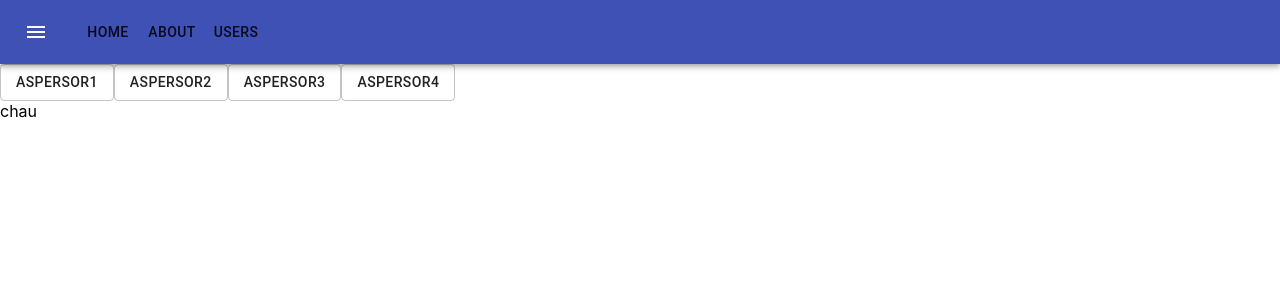
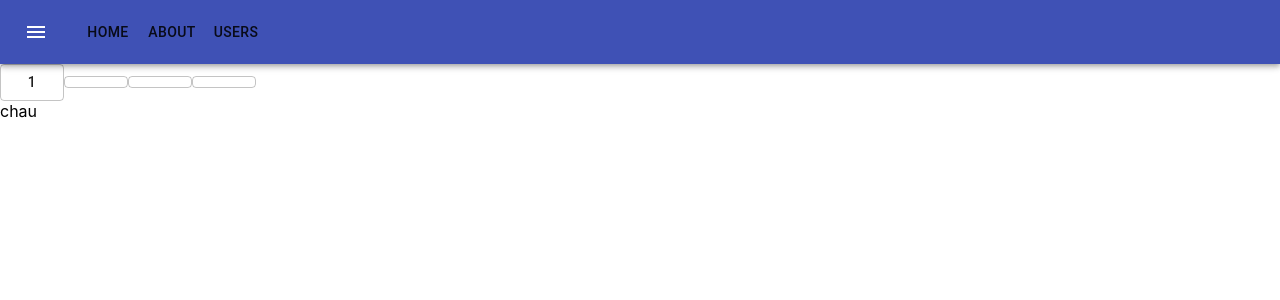
Before and after one commit to matiasvighi/regaap3, a React (Create React App) app: page /users in a window 1280 px wide. Shown: the top 300 px of the page. Built offline with nearby package versions, Linux system fonts and the light colour scheme.

Commit message:
se pasó toda la lógica de los botones a eventos. (Falta hacer cosas) revisar línea 67 y 78 88 98 etc

```diff
--- a/src/components/TiempoRegado.js
+++ b/src/components/TiempoRegado.js
@@ -14,12 +14,19 @@ export default function TiempoRegado() {
   const [anchorEl, setAnchorEl] = React.useState(null);
   const [anchorEl2, setAnchorEl2] = React.useState(null);
   const [field, setField] = React.useState(false);
-  const [aspersores, setAspersores] =React.useState({aspersor1: "Aspersor1",
-  aspersor2: "Aspersor2",
-  aspersor3: "Aspersor3",
-  aspersor4: "Aspersor4",
-  aspersor5: "Aspersor5",
-  aspersor6: "Aspersor6",})
+  const [aspersores, setAspersores] =React.useState([
+  {aspersor1: 1, tiempo: 5},
+  {aspersor2: 2, tiempo: 5},
+  {aspersor3: 3, tiempo: 5},
+  {aspersor4: 4, tiempo: 5},
+  {aspersor5: 5, tiempo: 5},
+  {aspersor6: 6, tiempo: 5}])
+  const [currentMenu, setCurrentMenu] =React.useState({
+    menu:0,
+    submenu:0
+
+  }
+  )
   const open = Boolean(anchorEl);
   const open2 = Boolean(anchorEl2);
   var ispressed = Boolean(field)
@@ -29,13 +36,19 @@ export default function TiempoRegado() {
   const handleClick = (event) => {
     setAnchorEl(event.currentTarget);
     console.log(event.currentTarget);
-    console.log("target name", event.currentTarget.id);
+    console.log("target name1", event.currentTarget.id);
+    const numberMenu = Number(event.currentTarget.id)
+    //aca poner una logica que extraiga el número de menú y lo guarde en el estado acontinuación:
+    setCurrentMenu({...currentMenu, menu : numberMenu})
   };
   const handleClick2 = (event) => {
     console.log("submenu2"),
       setAnchorEl2(event.currentTarget),
       console.log(event.currentTarget);
-    console.log("target name", event.currentTarget.id);
+    console.log("target name2", event.currentTarget.id);
+    const numberSubMenu = Number(event.currentTarget.id)
+    //aca poner una logica que extraiga el número de submenú y lo guarde en el estado acontinuación:
+    setCurrentMenu({...currentMenu, submenu : numberSubMenu})
   };
   const handleClick3 = (event) => {
     setField(true),
@@ -45,7 +58,14 @@ export default function TiempoRegado() {
 
   };
 
-  const handleChange = (event) => {setName(event.target.value),console.log(name,"nombre2"),setAspersores({...aspersores, aspersor1: name}),console.log(aspersores)};
+  const handleChange = (event) => {
+ console.log("numero menú",currentMenu.menu)
+
+ const garlopa = currentMenu.menu
+
+    setName(event.target.value),console.log(name,"nombre2"),setAspersores({...aspersores, garlopa: name}),console.log(aspersores)};
+   //ver como embocar lo de ...aspersores, ksks (ya que ahora están dentro de un array, justamente el n del array es el n, por eso no habria que hacer magias raras)
+    //preguntar como verga se hace para "llamar a una variable cuyo nombre voy a saber más adelante en js"(promise)
   const handleClose = () => {
     setAnchorEl(null);
     setAnchorEl2(null);
@@ -55,17 +75,17 @@ export default function TiempoRegado() {
   return (
     <div>
       <Button
-        id="basic-button1"
+        id="1"
         variant="outlined"
         aria-controls="basic-menu"
         aria-haspopup="true"
         aria-expanded={open ? "true" : undefined}
         onClick={handleClick}
       >
-        {aspersores.aspersor1}
+        {aspersores[0].aspersor1}
       </Button>
       <Button
-        id="basic-button2"
+        id="2"
         variant="outlined"
         aria-controls="basic-menu"
         aria-haspopup="true"
@@ -75,7 +95,7 @@ export default function TiempoRegado() {
         {aspersores.aspersor2}
       </Button>
       <Button
-        id="basic-button3"
+        id="3"
         variant="outlined"
         aria-controls="basic-menu"
         aria-haspopup="true"
@@ -86,7 +106,7 @@ export default function TiempoRegado() {
       </Button>
 
       <Button
-        id="basic-button4"
+        id="4"
         variant="outlined"
         aria-controls="basic-menu"
         aria-haspopup="true"
```
